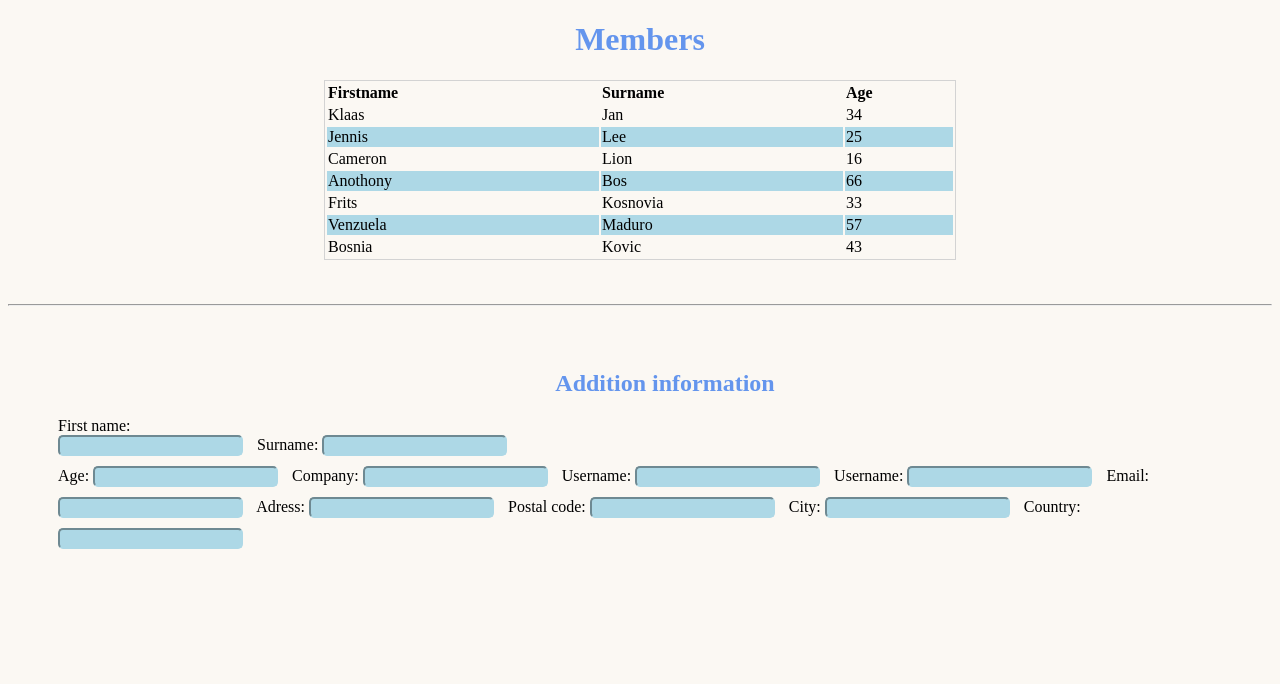
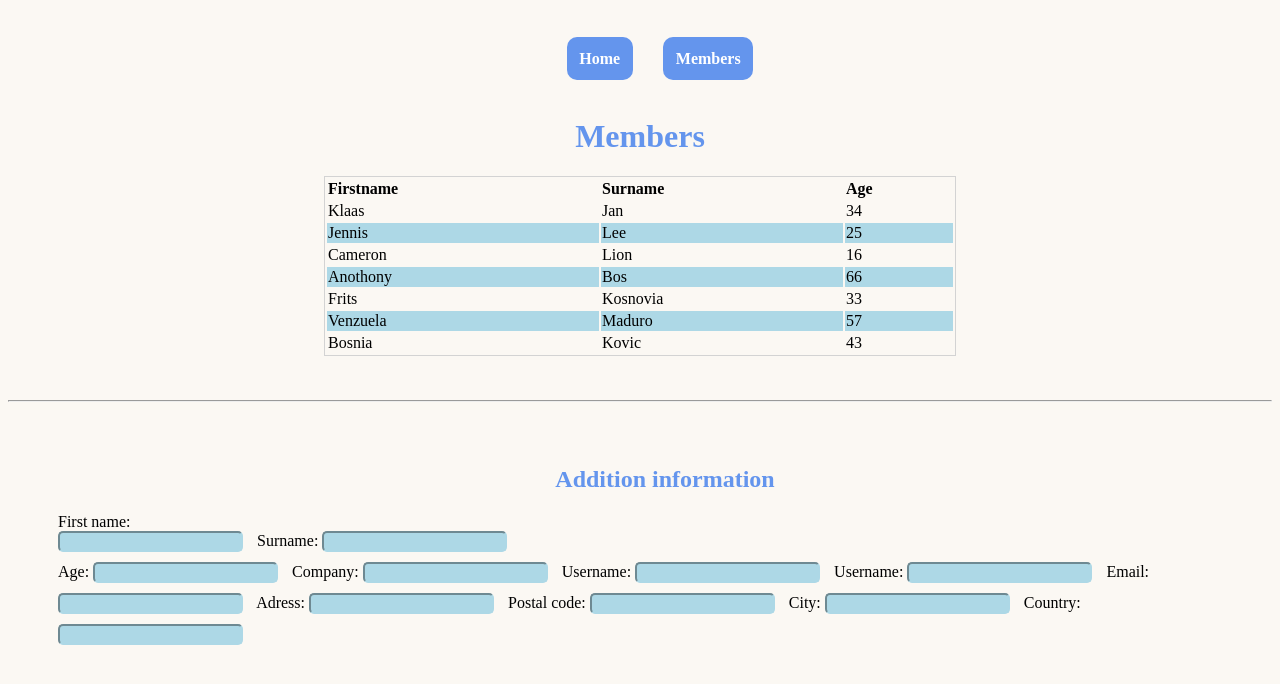
Before and after one commit to Elmerrrrrr/TG-Web-development, a plain HTML site: page HTML/Eindopdracht/Tweede website/website_2-2.html in a window 1280 px wide. Drawn offline with Linux system fonts and the light colour scheme.

Commit message:
update 4-9-2020

```diff
--- a/HTML/Eindopdracht/Tweede website/website_2-2.html
+++ b/HTML/Eindopdracht/Tweede website/website_2-2.html
@@ -13,6 +13,35 @@ body {
 
     }
 
+ul{
+        display: flex;
+        justify-content: center;
+        list-style-type: none;
+        margin: 50px;
+    }
+
+ul li a {
+    background-color: cornflowerblue;
+    color: white;
+    border-radius: 10px;
+    padding: 0.8em;
+    margin: 15px;
+    font-weight: bold;
+}
+
+ul li a:hover {
+    background-color: cornflowerblue;
+    color: rgb(235, 229, 229);
+    border-radius: 10px;
+    padding: 0.8em;
+    margin: 15px;
+    font-weight: bold;
+}
+
+a{
+
+text-decoration: none;
+}
 
 table{
 
@@ -76,6 +105,18 @@ input{
 
 </head>
 <body>
+
+    <nav>
+        <ul>
+            <li><a href="./website_2-1.html">Home</a></li>
+            <li><a href="./website_2-2.html">Members</a></li>
+        </ul>
+    </nav>
+
+
+
+
+
     <div>
         <h1>Members</h1>
         <table>
```
Also changed, not shown: HTML/Eindopdracht/Tweede website/website_2-1.html (+5 -6 lines).
